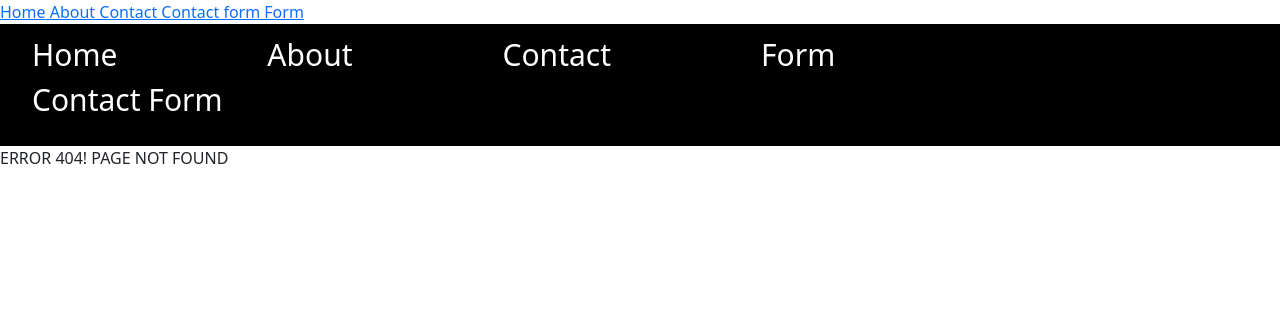
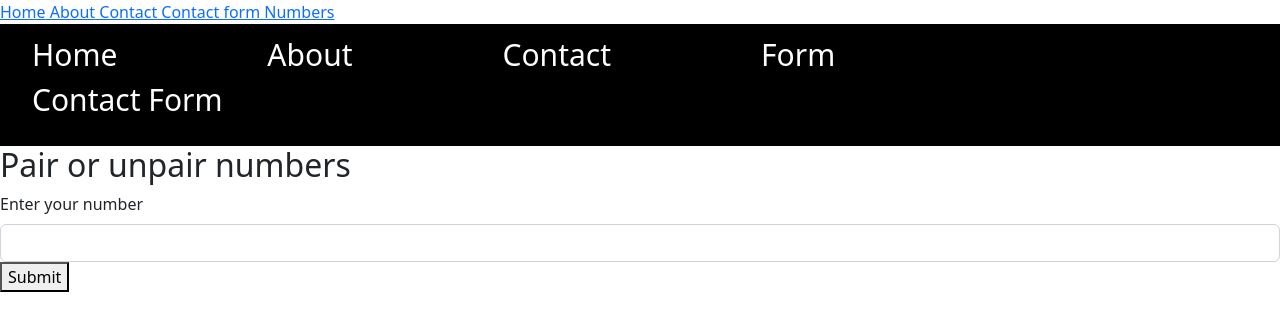
Before and after one commit to yeshna7/Reactproject, a React (Create React App) app: page /Numbers in a window 1280 px wide. Before the commit this address had no page. Shown: the top 330 px of the page. Built offline with nearby package versions, Linux system fonts and the light colour scheme.

Commit message:
Number.js

```diff
--- a/src/Route.js
+++ b/src/Route.js
@@ -7,6 +7,7 @@ import Contact from './components/pages/Contact';
 import Form from './components/pages/form';
 import ContactForm from './components/pages/ContactForm';
 import Error from './components/pages/Error';
+import Numbers from "./components/pages/Numbers"
 
 function Routine(){
     return (
@@ -16,6 +17,7 @@ function Routine(){
            <Route path='/contact' element={<Contact />} />
            <Route path ='/ContactForm' element={<ContactForm />} />
            <Route path ='/Form' element={<Form />} />
+            <Route path ='/Numbers' element={<Numbers />} />
            <Route path='/*' element={<Error />} />
          </Routes>
 
--- a/src/components/Header/Header.js
+++ b/src/components/Header/Header.js
@@ -9,7 +9,8 @@ function Header(){
          <Link to='/about'> About</Link>
          <Link to='/contact'> Contact</Link>
          <Link to='/ContactForm'> Contact form</Link>
-         <Link to='/form'> Form</Link>
+         {/* <Link to='/form'> Form</Link> */}
+         <Link to='/Numbers'> Numbers</Link>
         </nav>
 
         </div>
--- a/src/components/pages/ContactForm.js
+++ b/src/components/pages/ContactForm.js
@@ -23,13 +23,13 @@ function ContactForm() {
     setemail(text.target.value);
     console.log(text.target.value);
 
-    if(regex.test(text.target.value)===false){
-      setError('please enter valid email')
+     if(regex.test(text.target.value)===false){
+      //  setError('please enter valid email')
 
-    } else {
-      setError("");
+     } else {
+     setError("");
 
-    }
+     }
   }
 
   function OnClickForm(e) {
@@ -73,6 +73,7 @@ function ContactForm() {
           </label>
           <input className="form-control" type="email" id="email" value={email} onChange={EmailChange} />
           {isSubmit && email === ""  && <p> This field is required </p>}
+          { email!== "" && regex.test(email)===false && <p> Enter valid email </p>}
           <p className='text-danger'> {error}</p>
         </div>
         <button className="btn btn-danger" onClick={OnClickForm} > Submit</button>
--- /dev/null
+++ b/src/components/pages/Numbers.js
@@ -0,0 +1,60 @@
+import React ,{useState}from "react";
+
+function Numbers() {
+    const [number, setNumber] = useState('');
+    const [isSubmit, setSubmit] = React.useState(false);
+
+
+
+    function numcheck(){
+        console.log(number);
+        if(number === '' ){
+            console.log("The number is required");
+        }
+        else if(number % 2 === 0){
+            console.log("The number is even.");
+        }
+        else{
+            console.log("The number is odd.");
+        }
+    }
+
+
+    function NumberChange(text) {
+        setNumber(text.target.value);
+    }
+
+    function OnClickForm(e) {
+        numcheck()
+        setSubmit(true)
+        e.preventDefault();
+
+    }
+
+    return (
+        <div>
+        <h2>Pair or unpair numbers</h2>
+        <form id="form">
+        <div className="mb-3">
+          <label className="form-label"  htmlFor=" Enter your number">
+           Enter your number
+          </label>
+          <input
+            className="form-control"
+            type="number"
+            //value={number}
+             onChange={NumberChange}
+            id="num"
+           />
+            {/* { number!== "" && num && <p>  </p>} */}
+            {isSubmit && number === '' && <p> This field is required </p>}
+
+           <button type="submit" onClick={OnClickForm}> Submit</button>
+
+          </div>
+        </form>
+        </div>
+    );
+}
+
+export default Numbers
```
